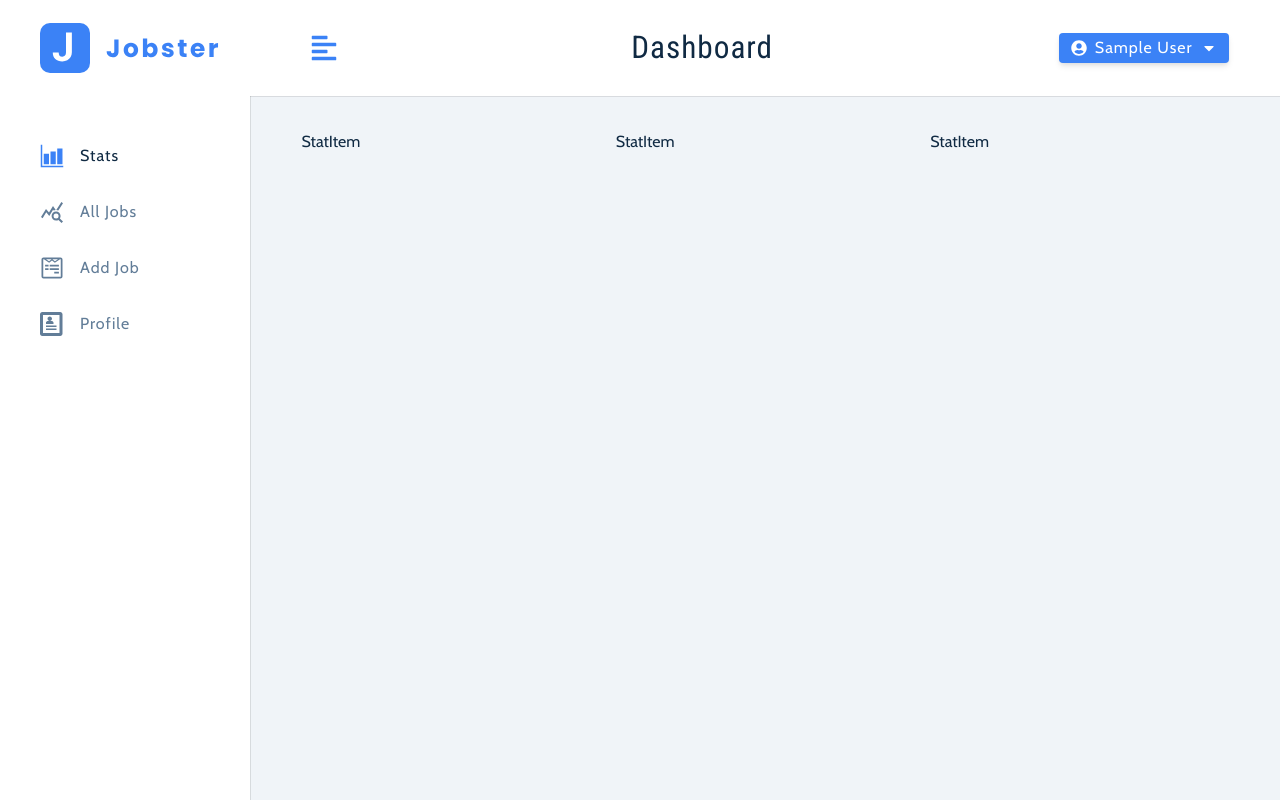
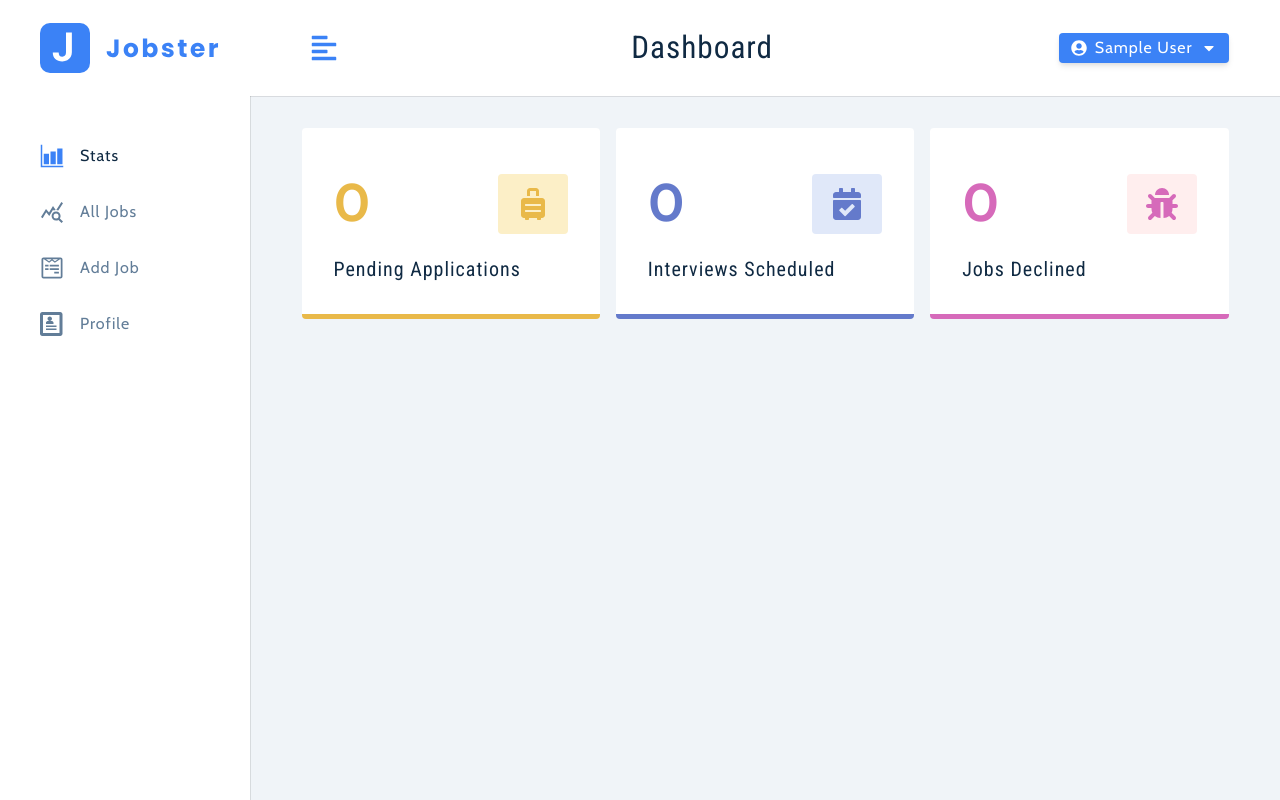
Before and after one commit to isoboye24/jobster, a React (Create React App) app: page / in a window 1280 px wide. Built offline with nearby package versions, Linux system fonts and the light colour scheme; no server answers; sample sign-in values are in the browser's storage.

Commit message:
I setup the Stat Items.

```diff
--- a/src/components/StatItem.js
+++ b/src/components/StatItem.js
@@ -1,5 +1,15 @@
-const StatItem = () => {
-  return <div>StatItem</div>;
+import Wrapper from "../assets/css_structures/StatItem";
+
+const StatItem = ({ title, count, icon, color, bcg }) => {
+  return (
+    <Wrapper color={color} bcg={bcg}>
+      <header>
+        <span className="count">{count}</span>
+        <span className="icon">{icon}</span>
+      </header>
+      <h5 className="title">{title}</h5>
+    </Wrapper>
+  );
 };
 
 export default StatItem;
```
